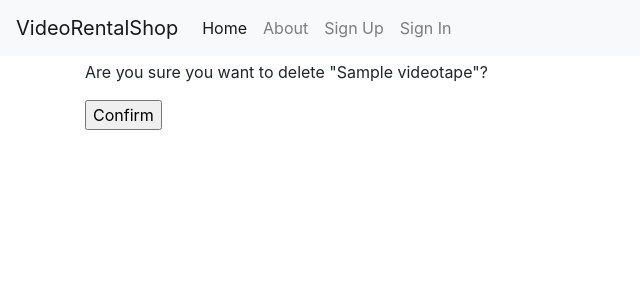
After one commit to DowelMartin/VideoRentalShop, a Django app: a page that uses videorentalshop/VideoRental/templates/VideoRental/videotape_confirm_delete.html in a window 1280 px wide. The commit adds this page. Shown: the top 300 px of the page, without its empty margins (0-640 px from the left). Run offline with Django 3.2, Linux system fonts and the light colour scheme; tables that the repository leaves empty hold one stand-in row (values such as "Sample post"); some libraries are stand-ins or nearby versions.

Commit message:
VideoTape Delete VIew

```diff
--- /dev/null
+++ b/videorentalshop/VideoRental/templates/VideoRental/videotape_confirm_delete.html
@@ -0,0 +1,8 @@
+{% extends "base.html" %}
+
+{% block content %}
+<form method="post">{% csrf_token %}
+  <p> Are you sure you want to delete "{{ object }}"?</p>
+  <input type="submit" value="Confirm">
+</form>
+{% endblock %}
--- a/videorentalshop/VideoRental/templates/VideoRental/videotape_detail.html
+++ b/videorentalshop/VideoRental/templates/VideoRental/videotape_detail.html
@@ -21,6 +21,12 @@
         <i class="fa fa-edit"></i>Edit
     </a>
 </div>
+ <div>
+    <a href="{%  url 'videotapes:delete' slug=videotape.slug %}"
+       class="btn btn-outline-danger">
+        <i class="fa fa-times"></i>Delete
+    </a>
+</div>
 {% endblock %}
 
 <style>
--- a/videorentalshop/VideoRental/urls.py
+++ b/videorentalshop/VideoRental/urls.py
@@ -1,10 +1,11 @@
 from django.urls import path
 from VideoRental.views import (
-    VideoTapeListView, VideoTapeDetailView, VideoTapeCreateView, VideoTapeUpdateView)
+    VideoTapeListView, VideoTapeDetailView, VideoTapeCreateView, VideoTapeUpdateView, VideoTapeDeleteView)
 
 
 app_name = "videotapes"
 urlpatterns = [path("", VideoTapeListView.as_view(), name="list"),
                path("create/", VideoTapeCreateView.as_view(), name="create"),
                path("<str:slug>/", VideoTapeDetailView.as_view(), name="detail"),
-               path("<str:slug>/update/", VideoTapeUpdateView.as_view(), name="update"),]
+               path("<str:slug>/update/", VideoTapeUpdateView.as_view(), name="update"),
+               path("<str:slug>/delete/", VideoTapeDeleteView.as_view(), name="delete")]
--- a/videorentalshop/VideoRental/views.py
+++ b/videorentalshop/VideoRental/views.py
@@ -3,8 +3,9 @@ from django.views.generic.list import ListView
 from django.views.generic import DetailView
 
 from VideoRental.models import VideoTape
-from django.views.generic.edit import CreateView, UpdateView
+from django.views.generic.edit import CreateView, UpdateView, DeleteView
 from VideoRental.forms import VideoTapeForm
+from django.urls import reverse_lazy
 
 
 class VideoTapeListView(ListView):
@@ -26,3 +27,7 @@ class VideoTapeCreateView(CreateView):
 class VideoTapeUpdateView(UpdateView):
     model = VideoTape
     form_class = VideoTapeForm
+
+class VideoTapeDeleteView(DeleteView):
+    model = VideoTape
+    success_url = reverse_lazy("videotapes:list")
```
